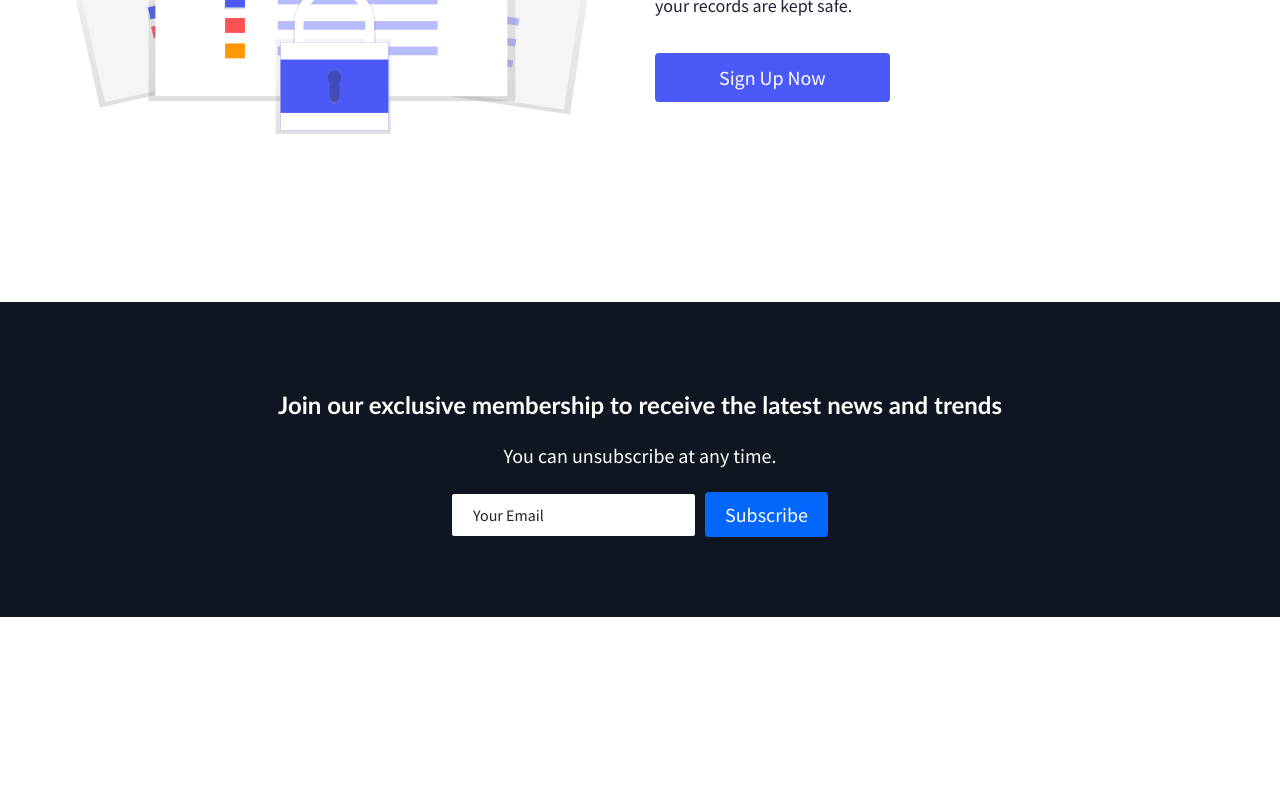
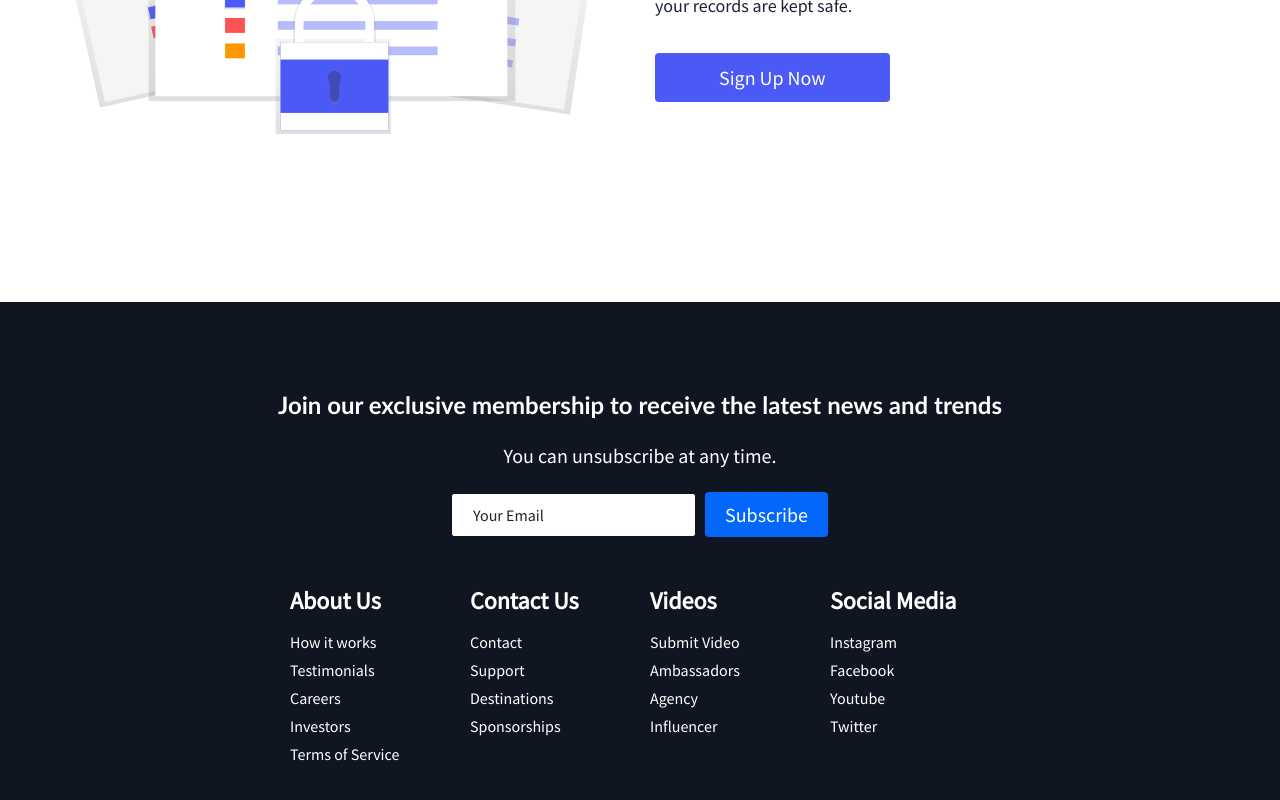
Before and after one commit to Mridul2820/product-landing, a React (Create React App) app: page / in a window 1280 px wide. Shown: the part 2604-3404 px from the top of the page. Before the commit the page ends 3221 px from the top, so only its background shows below. Built offline with nearby package versions, Linux system fonts and the light colour scheme.

Commit message:
footer links

```diff
--- a/src/components/Footer.js
+++ b/src/components/Footer.js
@@ -1,4 +1,5 @@
 import React from 'react'
+import { Link } from 'react-router-dom'
 import styled from 'styled-components'
 import { StyledButton } from './GlobalStyles'
 
@@ -8,16 +9,49 @@ const Footer = () => {
             <section>
                 <h3>Join our exclusive membership to receive the latest news and trends</h3>
                 <p>You can unsubscribe at any time.</p>
-                <StyledForm>
+                <FooterForm>
                     <input
                         name='email'
                         type='email'
                         placeholder='Your Email'
                     />
                     <StyledButton fontBig>Subscribe</StyledButton>
-                </StyledForm>
+                </FooterForm>
             </section>
+            <FooterLinkWrap>
+                <FooterLinks>
+                    <h2>About Us</h2>
+                    <FooterLink to='/sign-up'>How it works</FooterLink>
+                    <FooterLink to='/'>Testimonials</FooterLink>
+                    <FooterLink to='/'>Careers</FooterLink>
+                    <FooterLink to='/'>Investors</FooterLink>
+                    <FooterLink to='/'>Terms of Service</FooterLink>
+                </FooterLinks>
 
+                <FooterLinks>
+                    <h2>Contact Us</h2>
+                    <FooterLink to='/'>Contact</FooterLink>
+                    <FooterLink to='/'>Support</FooterLink>
+                    <FooterLink to='/'>Destinations</FooterLink>
+                    <FooterLink to='/'>Sponsorships</FooterLink>
+                </FooterLinks>
+
+                <FooterLinks>
+                    <h2>Videos</h2>
+                    <FooterLink to='/'>Submit Video</FooterLink>
+                    <FooterLink to='/'>Ambassadors</FooterLink>
+                    <FooterLink to='/'>Agency</FooterLink>
+                    <FooterLink to='/'>Influencer</FooterLink>
+                </FooterLinks>
+
+                <FooterLinks>
+                    <h2>Social Media</h2>
+                    <FooterLink to='/'>Instagram</FooterLink>
+                    <FooterLink to='/'>Facebook</FooterLink>
+                    <FooterLink to='/'>Youtube</FooterLink>
+                    <FooterLink to='/'>Twitter</FooterLink>
+                </FooterLinks>
+            </FooterLinkWrap>
         </StyledFooter>
     )
 }
@@ -61,7 +95,7 @@ export const StyledFooter = styled.div`
     }
 `
 
-const StyledForm = styled.form`
+const FooterForm = styled.form`
     display: flex;
     justify-content: center;
     align-items: center;
@@ -95,4 +129,50 @@ const StyledForm = styled.form`
     }
 `
 
+const FooterLinkWrap = styled.div`
+    display: grid;
+    grid-template-columns: repeat(4, 1fr);
+    gap: 20px;
+
+    @media screen and (max-width: 768px) {
+        grid-template-columns: repeat(2, 1fr);
+    }
+`
+
+const FooterLinks = styled.div`
+    display: flex;
+    flex-direction: column;
+    align-items: flex-start;
+    text-align: left;
+    width: 160px;
+    color: #fff;
+
+    @media screen and (max-width: 425px) {
+        width: 120px;
+    }
+
+    h2 {
+        margin-bottom: 16px;
+
+        @media screen and (max-width: 425px) {
+            font-size: 18px;
+        }
+    }
+`
+
+const FooterLink = styled(Link)`
+    color: #fff;
+    text-decoration: none;
+    margin-bottom: 0.5rem;
+
+    @media screen and (max-width: 425px) {
+        font-size: 14px;
+    }
+
+    &:hover {
+        color: #0467fb;
+        transition: 0.3s ease-out;
+    }
+`
+
 export default Footer
```
